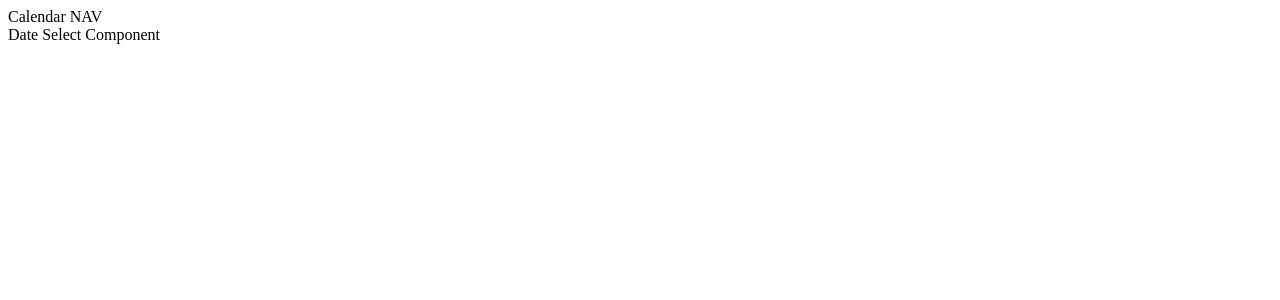
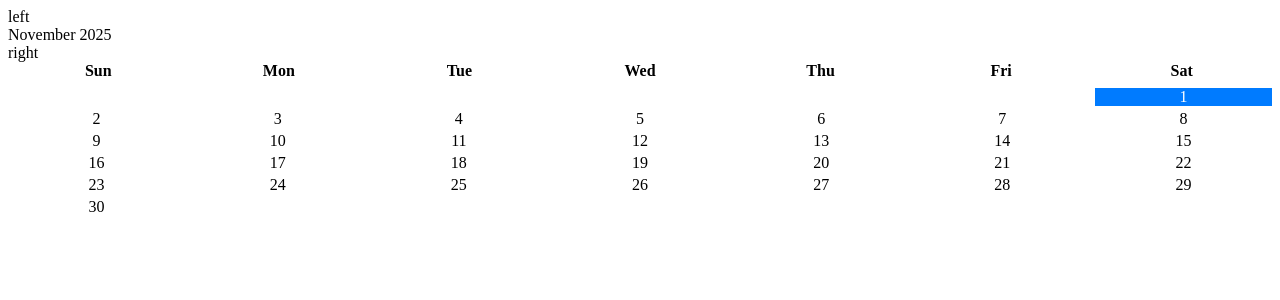
Before and after one commit to ShootingersNew/calendar-test-task, a Vue app: page / in a window 1280 px wide. Shown: the top 300 px of the page. Built offline with nearby package versions, Linux system fonts and the light colour scheme; the HTML template or start-up script is replaced by a standard one.

Commit message:
feat(calendar): add basic widget

```diff
--- a/src/App.vue
+++ b/src/App.vue
@@ -1,9 +1,16 @@
 <script setup lang="ts">
 import { CalendarComponent } from './widgets/CalendarComponent/ui'
+const date = defineModel<Date>('date', {
+  type: Date,
+  default: () => new Date(),
+})
+const clickHandler = (newDate: Date) => {
+  console.log('По заданию нужно было, чтобы календарь по клику отдавал дату', newDate)
+}
 </script>
 
 <template>
-  <CalendarComponent />
+  <CalendarComponent v-model="date" @on-date-select="clickHandler" />
 </template>
 
 <style scoped></style>
--- a/src/features/DateNavigationComponent/ui/DateNavigationComponent.vue
+++ b/src/features/DateNavigationComponent/ui/DateNavigationComponent.vue
@@ -1,3 +1,32 @@
 <template>
-  <div>Calendar NAV</div>
+  <div @click="navigate(-1)">left</div>
+  <div>{{ displayedDate }}</div>
+  <div @click="navigate(1)">right</div>
 </template>
+
+<script setup lang="ts">
+import { computed, defineEmits, defineProps } from 'vue'
+
+const props = defineProps({
+  modelValue: {
+    type: Date,
+    required: true,
+  },
+})
+const emit = defineEmits<{ (e: 'update:modelValue', newDate: Date): void }>()
+const displayedDate = computed({
+  get: () =>
+    props.modelValue.toLocaleDateString('en-US', {
+      month: 'long',
+      year: 'numeric',
+    }),
+  set: (newDate: Date) => {
+    emit('update:modelValue', newDate)
+  },
+})
+
+const navigate = (direction: number) => {
+  const newDate = props.modelValue
+  displayedDate.value = new Date(newDate.getFullYear(), newDate.getMonth() + direction, 1)
+}
+</script>
--- a/src/features/DateSelectComponent/ui/DateSelectComponent.vue
+++ b/src/features/DateSelectComponent/ui/DateSelectComponent.vue
@@ -1,5 +1,100 @@
 <template>
-  <div>Date Select Component</div>
+  <div class="day-titles">
+    <div v-for="day in dayTitles" :key="day">{{ day }}</div>
+  </div>
+  <div class="days">
+    <div
+      v-for="index in TILES_LENGTH"
+      :key="index"
+      :class="{
+        day: true,
+        'day--selected': isDaySelected(index - 1),
+      }"
+    >
+      <span v-if="!isTileEmpty(index - 1)" @click="onClickHandler(index - 1)">
+        {{ index - computedFirstDayIndex }}
+      </span>
+    </div>
+  </div>
 </template>
 
-<script setup lang="ts"></script>
+<script setup lang="ts">
+import { computed } from 'vue'
+
+const props = defineProps({
+  modelValue: {
+    type: Date,
+    required: true,
+  },
+  dateToDisplay: {
+    type: Date,
+    required: true,
+  },
+})
+const emit = defineEmits<{ (e: 'update:modelValue', newDate: Date): void }>()
+const computedDaysLength = computed((): number => getDaysInMonth(props.dateToDisplay))
+const computedFirstDayIndex = computed((): number => findFirstDayIndex(props.dateToDisplay))
+const computedSelectedDate = computed<Date>({
+  get: () => props.modelValue,
+  set: (newDate: Date) => {
+    console.log('emitting new date:', newDate)
+    emit('update:modelValue', newDate)
+  },
+})
+const dayTitles = ['Sun', 'Mon', 'Tue', 'Wed', 'Thu', 'Fri', 'Sat']
+
+const TILES_LENGTH = 42
+
+const getDaysInMonth = (date: Date): number => {
+  return new Date(date.getFullYear(), date.getMonth() + 1, 0).getDate()
+}
+const findFirstDayIndex = (date: Date): number => {
+  return new Date(date.getFullYear(), date.getMonth(), 1).getDay()
+}
+const isTileEmpty = (index: number): boolean => {
+  return (
+    index < computedFirstDayIndex.value ||
+    index >= computedFirstDayIndex.value + computedDaysLength.value
+  )
+}
+const isDaySelected = (index: number): boolean => {
+  if (isTileEmpty(index)) {
+    return false
+  }
+  const dayDate = new Date(
+    props.dateToDisplay.getFullYear(),
+    props.dateToDisplay.getMonth(),
+    index - computedFirstDayIndex.value + 1,
+  )
+  return dayDate.toDateString() === computedSelectedDate.value.toDateString()
+}
+const onClickHandler = (tileIndex: number) => {
+  const dayNumber = tileIndex - computedFirstDayIndex.value + 1
+  const newDate = new Date(
+    props.dateToDisplay.getFullYear(),
+    props.dateToDisplay.getMonth(),
+    dayNumber,
+  )
+  computedSelectedDate.value = newDate
+}
+</script>
+
+<style scoped>
+.day-titles {
+  display: grid;
+  grid-template-columns: repeat(7, 1fr);
+  text-align: center;
+  font-weight: bold;
+  margin-bottom: 8px;
+}
+.days {
+  display: grid;
+  grid-template-columns: repeat(7, 1fr);
+  text-align: center;
+  gap: 4px;
+}
+.day--selected {
+  background-color: #007bff;
+  color: white;
+}
+</style>
--- a/src/widgets/CalendarComponent/ui/CalendarComponent.vue
+++ b/src/widgets/CalendarComponent/ui/CalendarComponent.vue
@@ -1,8 +1,28 @@
 <template>
-  <DateNavigationComponent />
-  <DateSelectComponent />
+  <DateNavigationComponent v-model="dateToDisplay" />
+  <DateSelectComponent v-model="selectedDate" :date-to-display="dateToDisplay" />
 </template>
 <script setup lang="ts">
 import { DateSelectComponent } from '@/features/DateSelectComponent/ui'
 import { DateNavigationComponent } from '@/features/DateNavigationComponent/ui'
+import { computed, ref } from 'vue'
+
+const props = defineProps({
+  modelValue: {
+    type: Date,
+    default: () => new Date(),
+  },
+})
+const emit = defineEmits<{
+  (e: 'update:modelValue', newValue: Date): void
+  (e: 'on-date-select', newValue: Date): void
+}>()
+const dateToDisplay = ref<Date>(props.modelValue)
+const selectedDate = computed<Date>({
+  get: () => props.modelValue,
+  set: (newDate: Date) => {
+    emit('on-date-select', newDate)
+    emit('update:modelValue', newDate)
+  },
+})
 </script>
```
